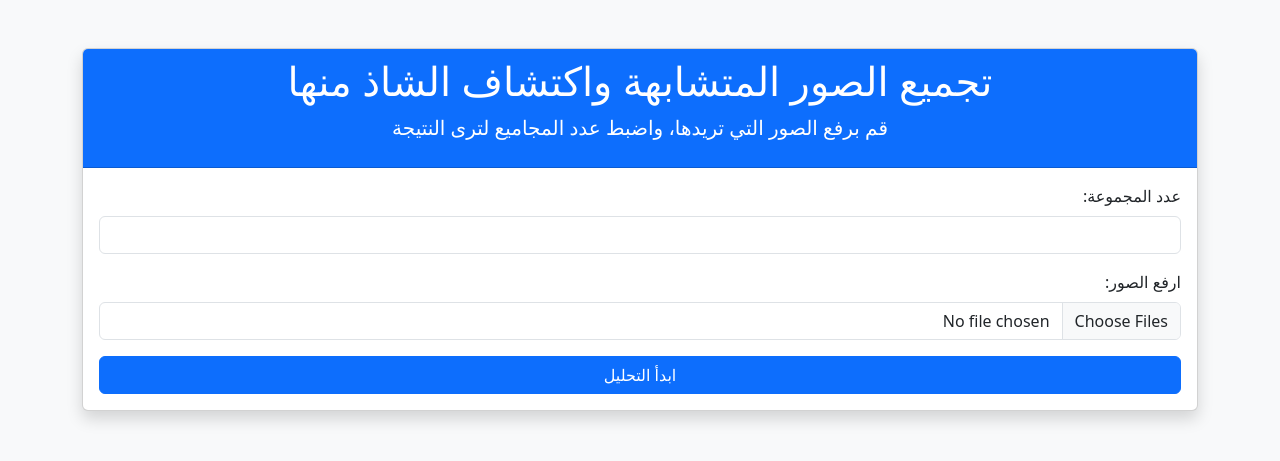
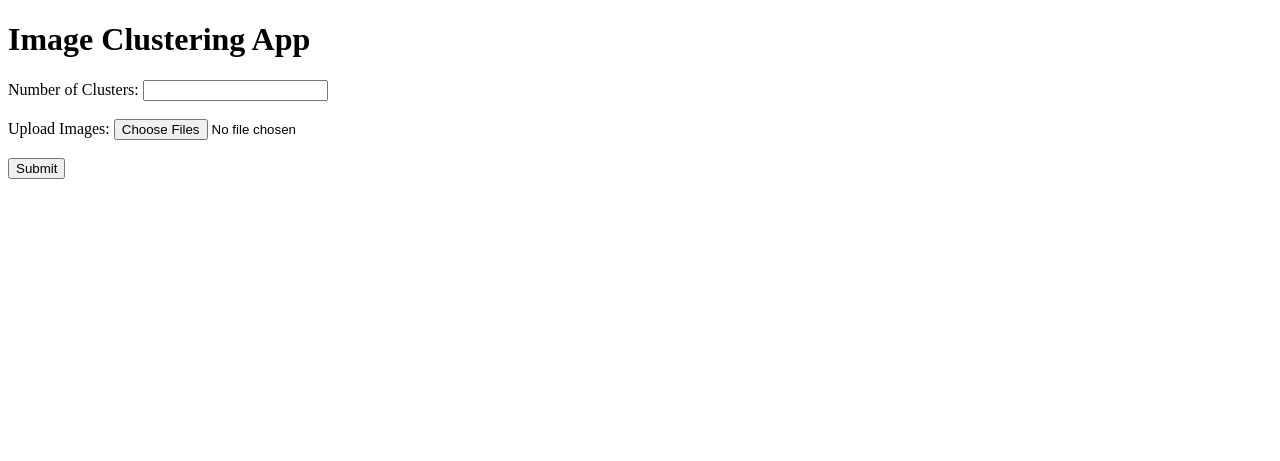
Before and after one commit to IsraaSamkari/ImageClustering, a Flask app: page / in a window 1280 px wide. Shown: the top 461 px of the page. Run offline with Flask 3, Linux system fonts and the light colour scheme.

Commit message:
Update index.html

```diff
--- a/templates/index.html
+++ b/templates/index.html
@@ -3,66 +3,28 @@
 <head>
     <meta charset="UTF-8">
     <meta name="viewport" content="width=device-width, initial-scale=1.0">
-    <title>تجميع الصور المتشابهة</title>
-    <!-- Bootstrap CSS -->
-    <link href="https://cdn.jsdelivr.net/npm/bootstrap@5.3.0-alpha3/dist/css/bootstrap.min.css" rel="stylesheet">
+    <title>Image Clustering App</title>
 </head>
-<body class="bg-light" dir="rtl">
-    <div class="container my-5">
-        <div class="card shadow">
-            <div class="card-header bg-primary text-white text-center">
-                <h1>تجميع الصور المتشابهة واكتشاف الشاذ منها</h1>
-                <p class="lead">قم برفع الصور التي تريدها، واضبط عدد المجاميع لترى النتيجة</p>
-            </div>
-            <div class="card-body">
-                <form id="uploadForm" enctype="multipart/form-data" method="post">
-                    <div class="mb-3">
-                        <label for="clusterNum" class="form-label">عدد المجموعة:</label>
-                        <input type="number" id="clusterNum" name="clusterNum" class="form-control" min="2" required>
-                    </div>
-                    <div class="mb-3">
-                        <label for="images" class="form-label">ارفع الصور:</label>
-                        <input type="file" id="images" name="images" class="form-control" multiple accept="image/*" required>
-                    </div>
-                    <button type="submit" class="btn btn-primary w-100" id="submitButton">ابدأ التحليل</button>
-                </form>
-            </div>
-        </div>
-        <div id="output" class="mt-4 text-center">
-            <!-- Results will be displayed here -->
-        </div>
-    </div>
-    <!-- Bootstrap JS Bundle -->
-    <script src="https://cdn.jsdelivr.net/npm/bootstrap@5.3.0-alpha3/dist/js/bootstrap.bundle.min.js"></script>
+<body>
+    <h1>Image Clustering App</h1>
+    <form id="uploadForm" enctype="multipart/form-data" method="post">
+        <label for="clusterNum">Number of Clusters:</label>
+        <input type="number" id="clusterNum" name="clusterNum" min="2" required>
+        <br><br>
+        <label for="images">Upload Images:</label>
+        <input type="file" id="images" name="images" multiple accept="image/*" required>
+        <br><br>
+        <button type="submit">Submit</button>
+    </form>
+    <div id="output"></div>
     <script>
         const form = document.getElementById('uploadForm');
-        const submitButton = document.getElementById('submitButton');
-        const output = document.getElementById('output');
-
         form.addEventListener('submit', async (e) => {
             e.preventDefault();
-
-            // Disable the submit button and show a loading spinner
-            submitButton.disabled = true;
-            submitButton.textContent = 'الرجاء الانتظار...';
-            output.innerHTML = '<div class="spinner-border text-primary" role="status"><span class="visually-hidden">Loading...</span></div>';
-
             const formData = new FormData(form);
-
-            try {
-                const response = await fetch('/process', { method: 'POST', body: formData });
-                const data = await response.json();
-
-                // Update the output with the clustering results
-                output.innerHTML = data.html;
-            } catch (error) {
-                // Handle errors gracefully
-                output.innerHTML = '<div class="alert alert-danger">حدث خطأ ما، الرجاء المحاولة في وقت لاحق</div>';
-            } finally {
-                // Re-enable the submit button
-                submitButton.disabled = false;
-                submitButton.textContent = 'ابدا التحليل';
-            }
+            const response = await fetch('/process', { method: 'POST', body: formData });
+            const data = await response.json();
+            document.getElementById('output').innerHTML = data.html;
         });
     </script>
 </body>
```
